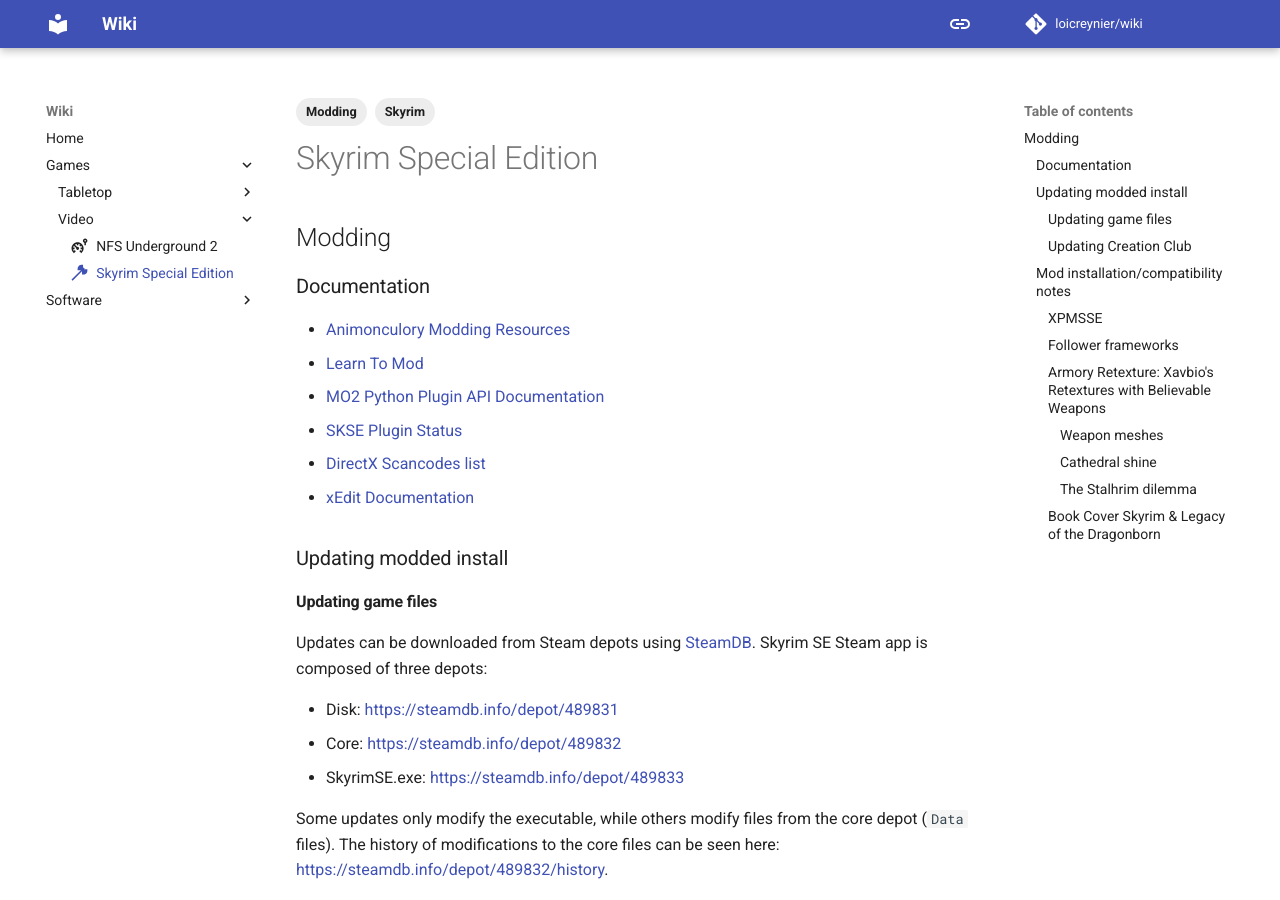
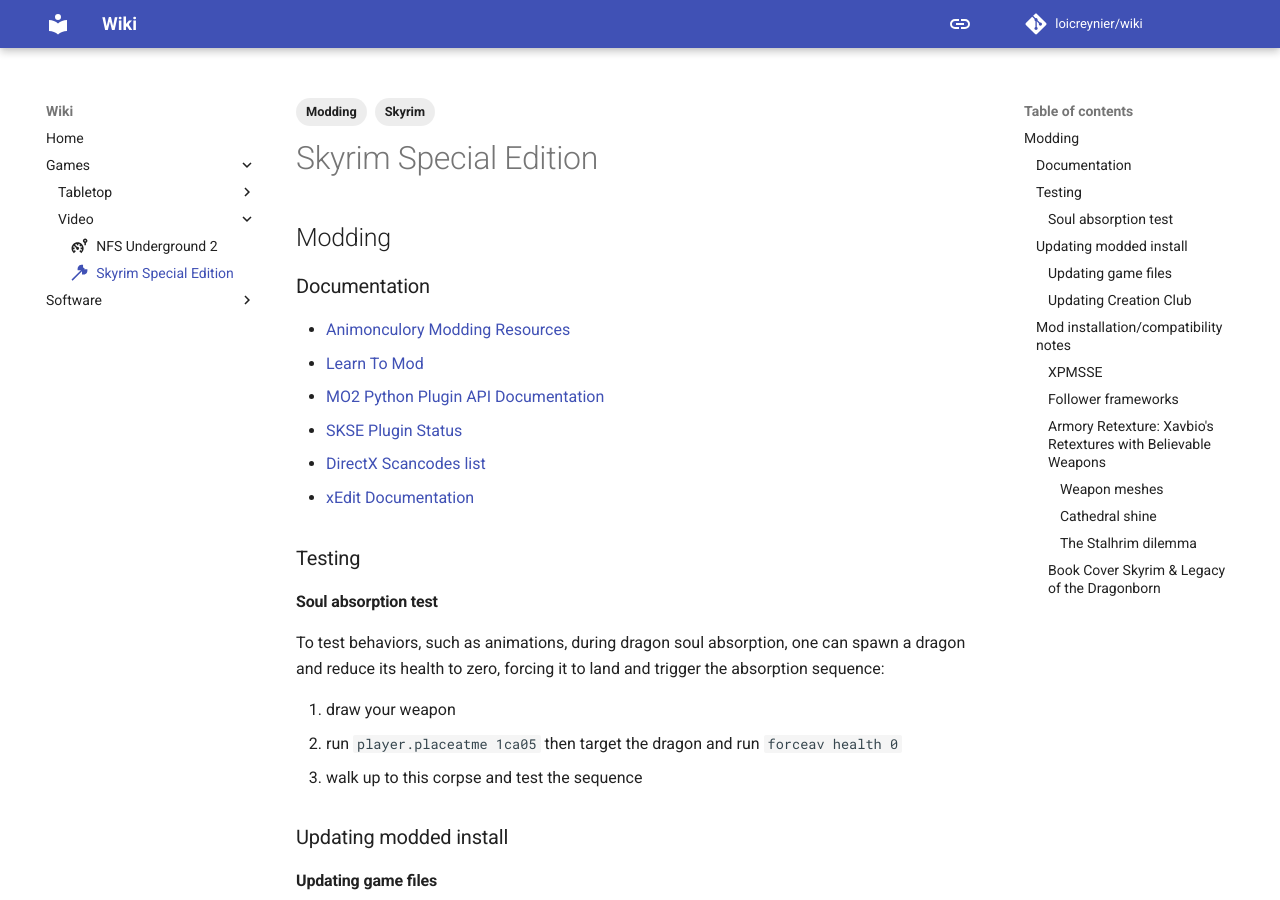
Before and after one commit to loicreynier/wiki, an MkDocs documentation site: the page built from docs/games/video/skyrimse.md, in a window 1280 px wide and 900 px high. Built offline with MkDocs 1.6.1 and Material for MkDocs 9.7.7, drawn with Linux system fonts in a browser that asks for light colours; comment, search, counter and statistics services are not loaded.

Commit message:
docs(skyrim): add testing notes on dragon absorption

```diff
--- a/docs/games/video/skyrimse.md
+++ b/docs/games/video/skyrimse.md
@@ -24,6 +24,18 @@
 - [xEdit Documentation](https://tes5edit.github.io/docs)
 
 <!-- editorconfig-checker-enable -->
+
+### Testing
+
+#### Soul absorption test
+
+To test behaviors, such as animations, during dragon soul absorption,
+one can spawn a dragon and reduce its health to zero,
+forcing it to land and trigger the absorption sequence:
+
+1. draw your weapon
+2. run `player.placeatme 1ca05` then target the dragon and run `forceav health 0`
+3. walk up to this corpse and test the sequence
 
 ### Updating modded install
 
```
